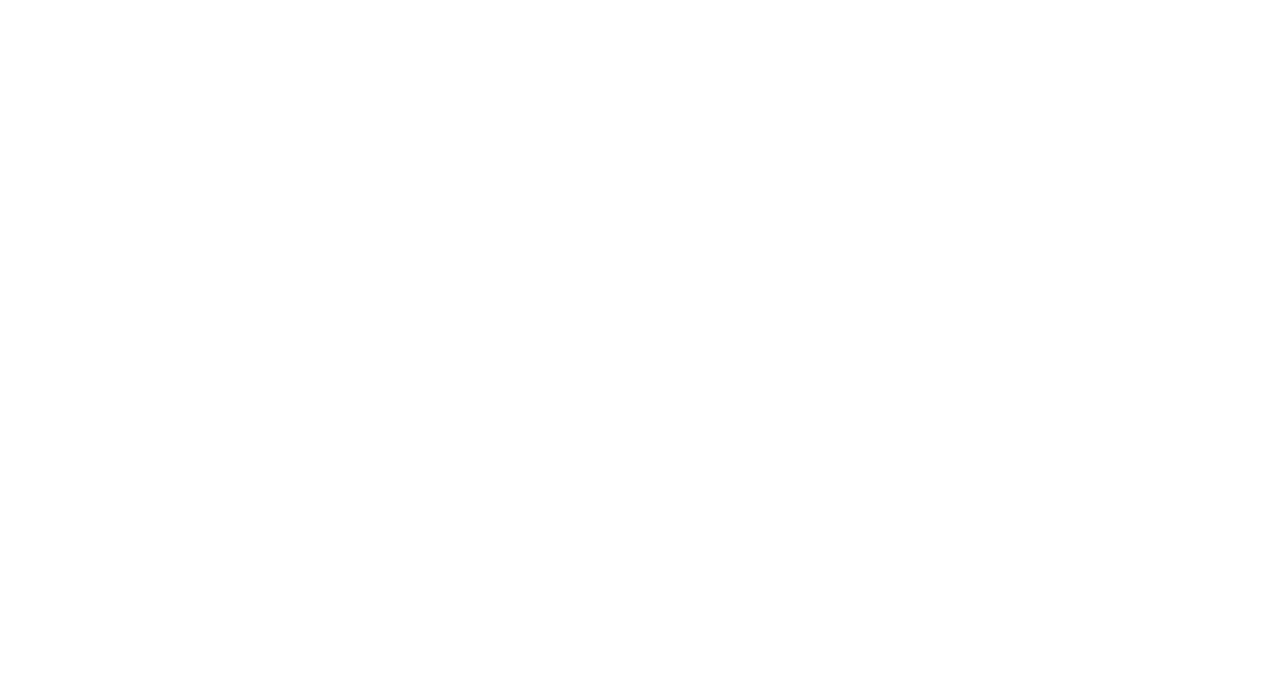
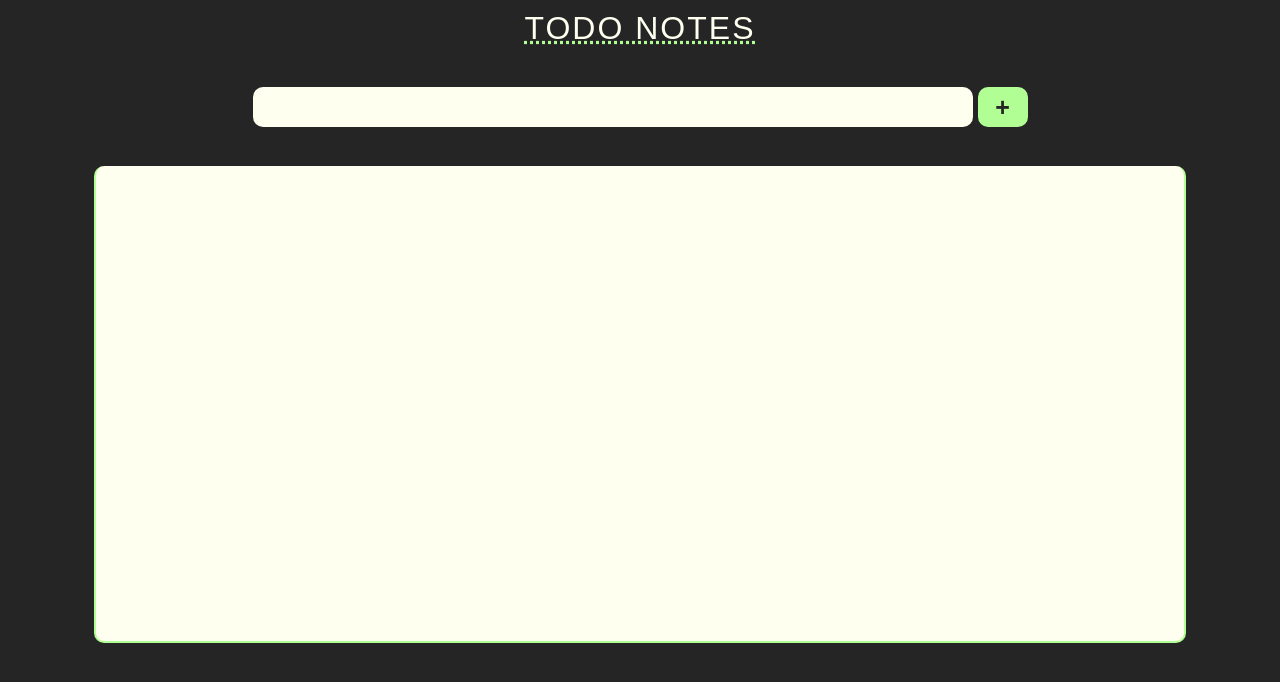
Before and after one commit to Sayanta337/JS-practice, a plain HTML site: page Notes/index.html in a window 1280 px wide. Drawn offline with Linux system fonts and the light colour scheme.

Commit message:
update-029 notes app css and html updated.

```diff
--- a/Notes/index.html
+++ b/Notes/index.html
@@ -7,6 +7,14 @@
   <link rel="stylesheet" href="notes.css">
 </head>
 <body>
+  <h1>Todo notes</h1>
+  <div class="input_field">
+    <input id="user_input" type="text">
+    <button id="input_submit">+</button>
+  </div>
+  <div class="output_field">
+    <div class="outputs"></div>
+  </div>
   <script src="notes.js"></script>
 </body>
 </html>
--- a/Notes/notes.css
+++ b/Notes/notes.css
@@ -1 +1,73 @@
-* {margin: 0; padding: 0;}
+* {margin: 0; padding: 0; font-family: Arial, Helvetica, sans-serif;}
+
+body {width: 100vw;
+  height: 99vh;
+  background-color: #252525;
+}
+
+h1 {text-align: center;
+  margin-top: 10px;
+  margin-bottom: 10px;
+  text-transform: uppercase;
+  color: #fffff0;
+  font-weight: 400;
+  letter-spacing: 2px;
+  text-decoration: underline dotted #b0fe94;
+}
+
+.input_field{
+  width: 100%;
+  height: 40px;
+  margin-top: 40px;
+  display: flex;
+  justify-content: center;
+  align-self: center;
+}
+
+#user_input{
+  width: 60%;
+  max-width: 700px;
+  height: 40px;
+  border: none;
+  border-radius: 10px;
+  padding-left: 10px;
+  padding-right: 10px;
+  font-size: 18px;
+  text-align: left;
+  font-weight: 100;
+  background-color: #fffff0;
+  color: #252525;
+}
+
+#input_submit{
+  height: 40px;
+  width: 50px;
+  background-color: #b0fe94;
+  border: none;
+  border-radius: 10px;
+  margin-left: 5px;
+  font-size: 25px;
+  font-weight: bold;
+  color: #252525;
+}
+
+.output_field{
+  width: 100%;
+  display: flex;
+  justify-content: center;
+  align-items: center;
+  height: 60%;
+  max-height: 80%;
+  margin-top: 40px;
+}
+
+.outputs{
+  width: 85%;
+  max-width: 1200px;
+  height: 100%;
+  background-color: #fffff0;
+  border-radius: 10px;
+  border-left: 2px solid #b0fe94;
+  border-bottom: 2px solid #b0fe94;
+  border-right: 2px solid #b0fe94;
+}
```
Also changed, not shown: Notes/notes.js (line endings or trailing spaces).
